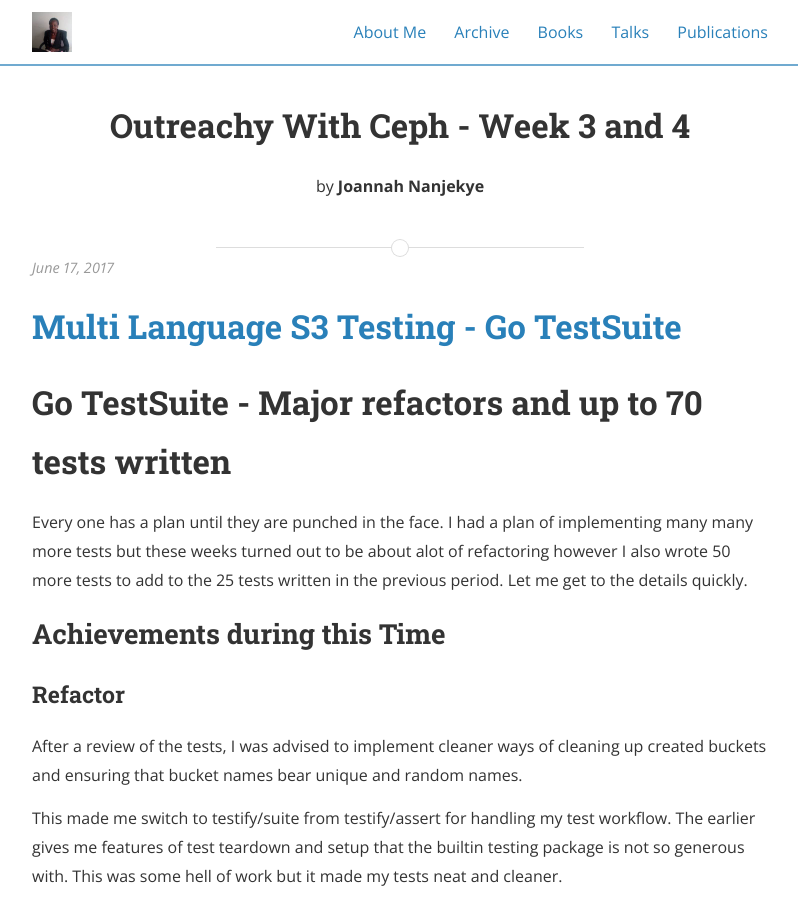
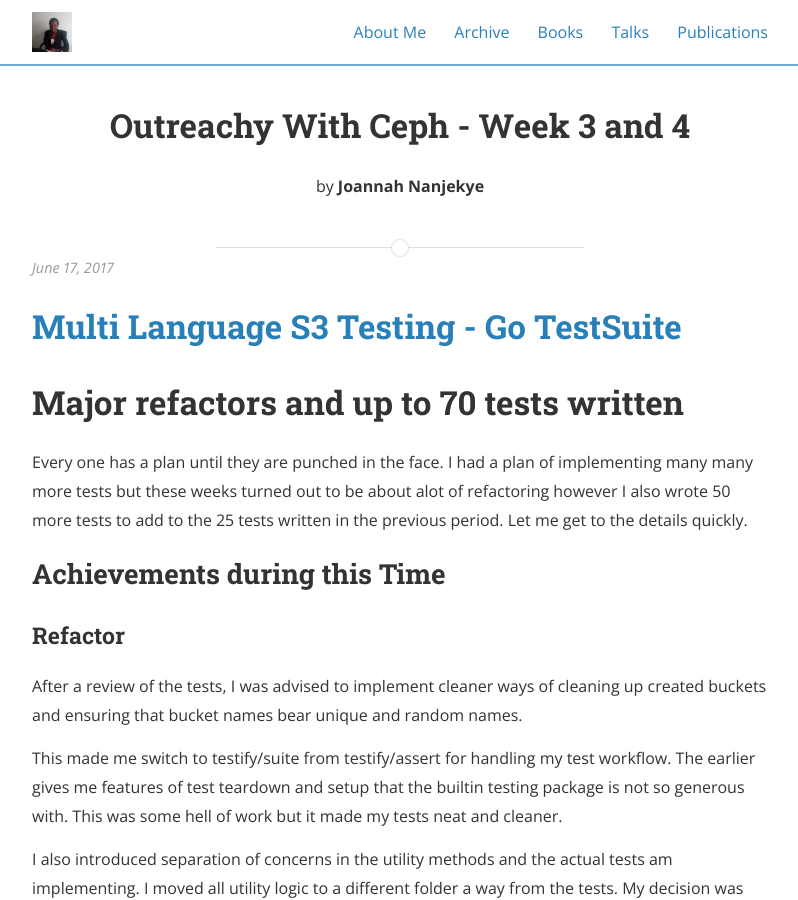
Before and after one commit to saidatnanjuki/saidatnanjuki.github.io, a Jekyll site: the page built from _posts/2017-06-17-outreachy-week3-and-4.md, in a window 1280 px wide and 900 px high. Shown: the whole window, without its empty margins (240-1038 px from the left). Built offline with Jekyll 4.4.1, drawn with Linux system fonts in a browser that asks for light colours; nearby versions of some CDN libraries; comment, search, counter and statistics services are not loaded; a style sheet for code colours, icons or effects is not loaded.

Commit message:
Update 2017-06-17-outreachy-week3-and-4.md

```diff
--- a/_posts/2017-06-17-outreachy-week3-and-4.md
+++ b/_posts/2017-06-17-outreachy-week3-and-4.md
@@ -7,7 +7,7 @@ comments: true
 
 # [Multi Language S3 Testing - Go TestSuite]()
 
-# Go TestSuite - Major refactors and up to 70 tests written
+# Major refactors and up to 70 tests written
 
 Every one has a plan until they are punched in the face. I had a plan of implementing many many more tests but these weeks turned out to be about alot of refactoring however I also wrote 50 more tests to add to the 25 tests written in the previous period. Let me get to the details quickly.
 
```
